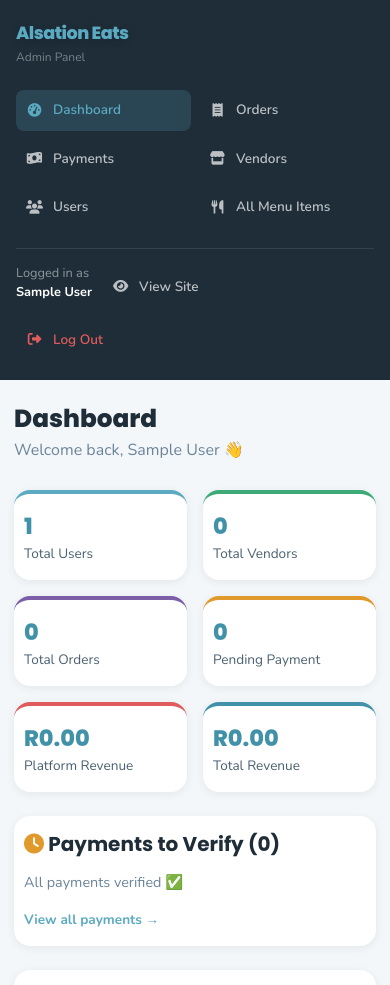
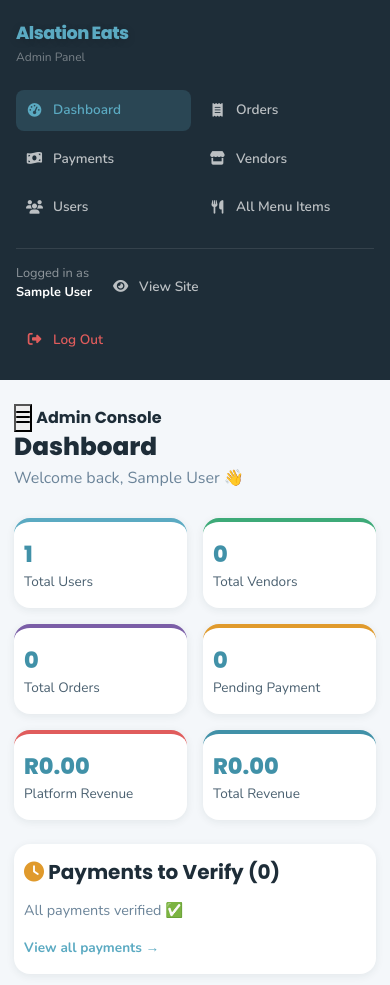
Before and after one commit to 1AnonyK/alsationeats, a PHP site: page /admin/index.php in a window 390 px wide. Shown: the top 985 px of the page. Run offline with PHP 8.4, Linux system fonts and the light colour scheme; the visitor is signed in with stand-in values (Sample User, id 1); data that the repository does not hold is empty.

Commit message:
Enhance admin header with sidebar toggle functionality
Added a toggle button for the admin sidebar and improved header structure.

```diff
--- a/admin/header.php
+++ b/admin/header.php
@@ -19,8 +19,7 @@ $adminPage = basename($_SERVER['PHP_SELF'], '.php');
 </head>
 <body>
 <div class="admin-wrapper">
-  <!-- Admin Sidebar -->
-  <aside class="admin-sidebar">
+  <aside class="admin-sidebar" id="adminSidebar">
     <div class="mb-4">
       <span class="logo-text" style="font-family:'Poppins',sans-serif;font-weight:800;font-size:1.1rem">
         Alsation Eats
@@ -60,5 +59,10 @@ $adminPage = basename($_SERVER['PHP_SELF'], '.php');
     </div>
   </aside>
 
-  <!-- Admin Content -->
   <div class="admin-content">
+    <header class="admin-top-bar d-md-none">
+      <button class="admin-sidebar-toggle" id="adminSidebarToggle">
+        <i class="fa-solid fa-bars"></i>
+      </button>
+      <span class="fw-bold" style="font-family:'Poppins',sans-serif; color:var(--text-dark);">Admin Console</span>
+    </header>
```
